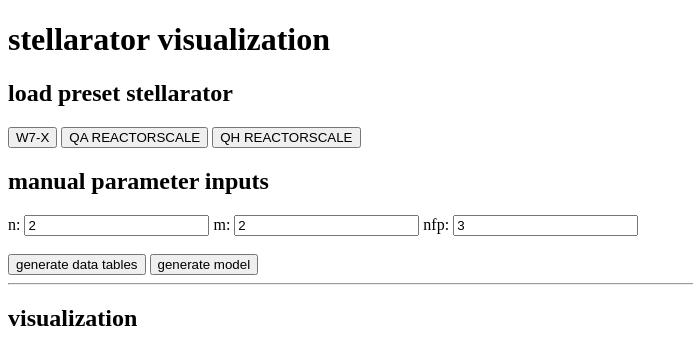
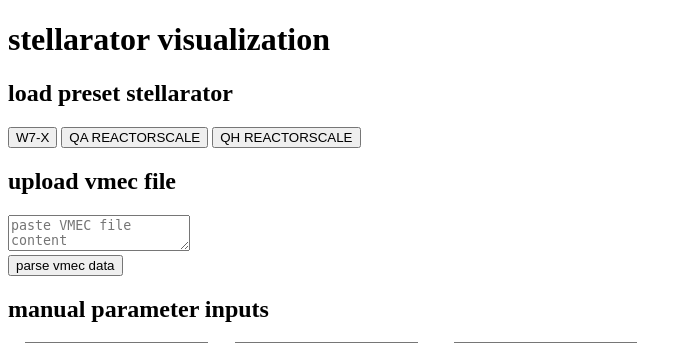
Before and after one commit to JessicaLi08/Stellarator_Visualization, a Flask app: page / in a window 1280 px wide. Shown: the top 343 px of the page, without its empty margins (0-693 px from the left). Run offline with Flask 3, Linux system fonts and the light colour scheme.

Commit message:
added custom vmec file input
for now, it only supports copy pasting the text content of the vmec file, but im planning to add the direct drap/drop option when i start working more on the UI

+ small fix to refreshing the data tables

```diff
--- a/static/main.js
+++ b/static/main.js
@@ -262,9 +262,21 @@
   };
 });
 
+document.getElementById("parseVmecBtn").onclick = function() {
+  let text = document.getElementById("vmecInput").value;
+  let data = parseVmec(text);
+  rbc = data.rbc;
+  zbs = data.zbs;
+  document.getElementById("nfpInput").value = data.nfp;
+  showTables();
+};
+
 document.getElementById("generateBtn").onclick = function() {
   let n = Number(document.getElementById("nInput").value);
   let m = Number(document.getElementById("mInput").value);
+
+  rbc = {};
+  zbs = {};
 
   for (let i = 0; i < n; i++) {
     for (let j = 0; j < m; j++) {
--- a/templates/index.html
+++ b/templates/index.html
@@ -25,6 +25,13 @@
     </div>
   </div>
 
+  <div class="upload-section">
+    <h2>upload vmec file</h2>
+    <textarea id="vmecInput" placeholder="paste VMEC file content"></textarea>
+    <br>
+    <button id="parseVmecBtn">parse vmec data</button>
+  </div>
+
   <h2>manual parameter inputs</h2>
   <label>
     n:
```
